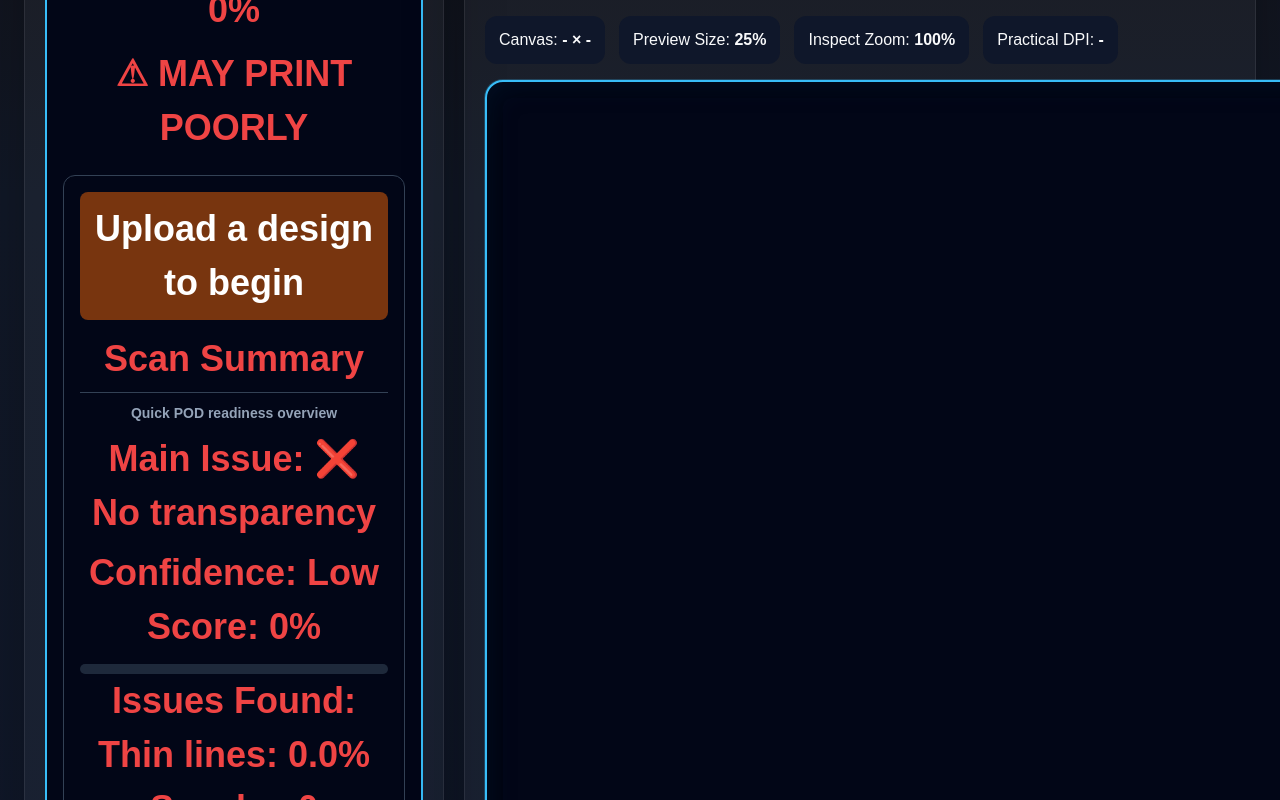
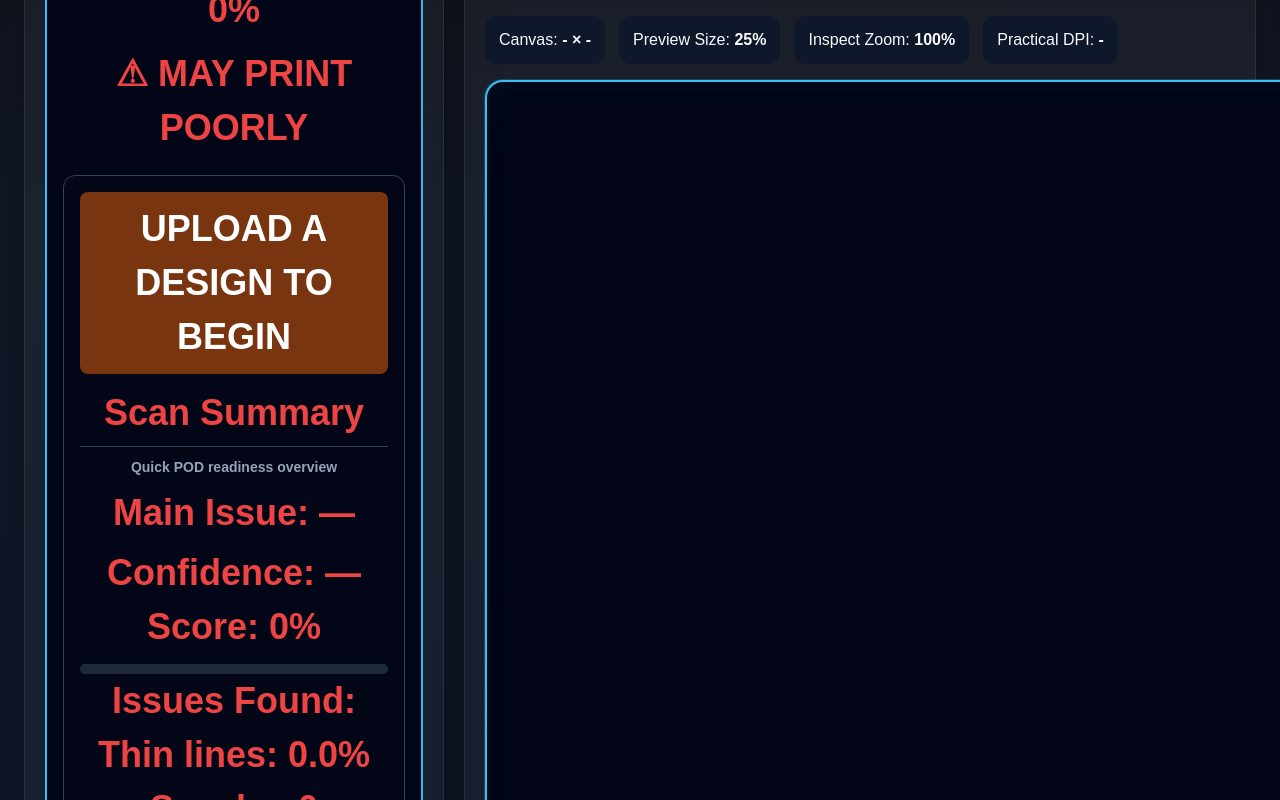
Before and after one commit to noobmacker-creator/pod-design-checker, a Next.js app: page / in a window 1280 px wide. Shown: the part 598-1398 px from the top of the page. Built offline with nearby package versions, Linux system fonts and the light colour scheme.

Commit message:
recover working version

```diff
--- a/app/page.tsx
+++ b/app/page.tsx
@@ -1298,7 +1298,7 @@ setFakeTransparencyDetected(fakeTransparency.detected);
     }}
   >
 {!img
-  ? 'Upload a design to begin'
+  ? 'UPLOAD A DESIGN TO BEGIN'
   : hasTransparency === false
   ? '❌ NOT READY FOR PRINT'
   : printScore < 60
@@ -1317,7 +1317,9 @@ setFakeTransparencyDetected(fakeTransparency.detected);
   Quick POD readiness overview
 </div>
 <div style={{ marginBottom: 6 }}>
-  Main Issue: {!hasTransparency
+  Main Issue: {!img
+    ? '—'
+    : !hasTransparency
     ? '❌ No transparency'
     : thinLinePercent >= 18
     ? '⚠ Too many thin lines'
@@ -1328,7 +1330,9 @@ setFakeTransparencyDetected(fakeTransparency.detected);
     : '✅ No major issues'}
 </div>
 <div>
-  Confidence: {printScore >= 80
+  Confidence: {!img
+    ? '—'
+    : printScore >= 80
     ? 'High'
     : printScore >= 50
     ? 'Medium'
```
